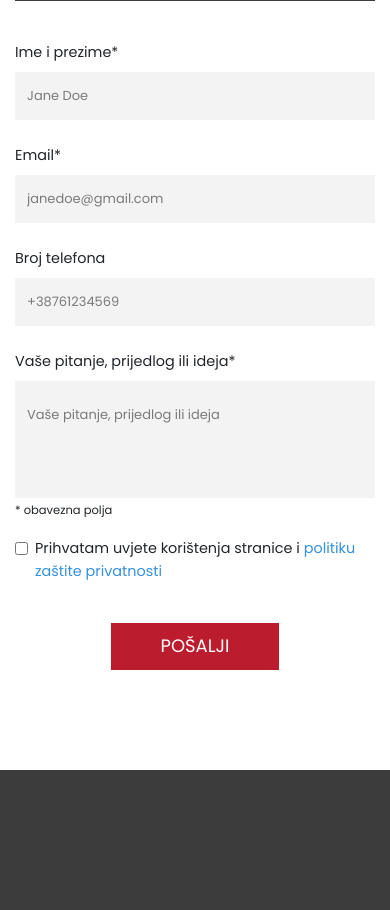
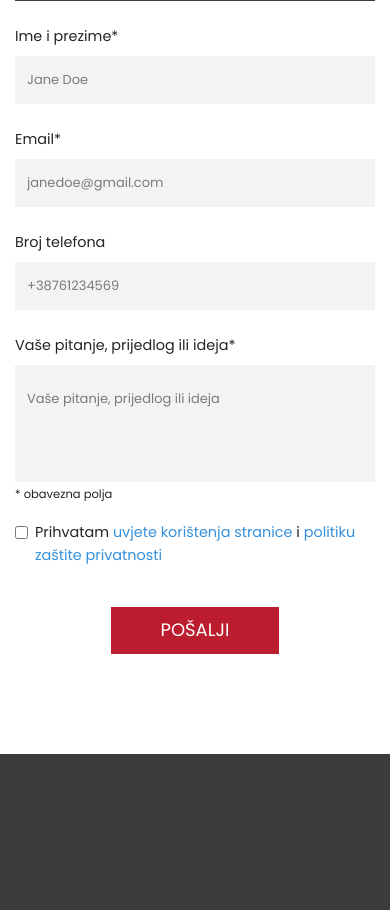
Before and after one commit to fs98/franjina-ekonomija, a Laravel app: page /kontakt in a window 390 px wide. Shown: the part 1251-2161 px from the top of the page. Run offline with Laravel 8, Linux system fonts and the light colour scheme; some libraries are stand-ins or nearby versions.

Commit message:
Contact page form done

```diff
--- a/app/Http/Controllers/EmailController.php
+++ b/app/Http/Controllers/MailController.php
@@ -11,7 +11,7 @@ use PHPMailer\PHPMailer\Exception;
 use \DateTime;
 use Helper;
 
-class EmailController extends Controller
+class MailController extends Controller
 {
     public static function sendVerificationEmail($userSingle = NULL) {
     	$user = auth()->user();
--- a/public/back/post-request.js
+++ b/public/back/post-request.js
@@ -54,8 +54,8 @@ $("#submit-button").on("click", function(event) {
                 allowEscapeKey : false,
                 allowOutsideClick: false,
                 icon: 'error',
-                text: 'An error has occurred. Please try again or contact support.',
-                title: 'An error has occurred!',
+                text: 'Došlo je do greške. Molimo pokušajte ponovo!',
+                title: 'Greška!',
               });
               Swal.hideLoading();
 
--- a/public/css/style.css
+++ b/public/css/style.css
@@ -106,10 +106,13 @@ header input:focus{
 	/* Medium devices (tablets, less than 992px) */
 	@media (max-width: 991.98px) {
 		nav .navbar-brand {
-			height: 120px;
-			width: 120px;
-			border: 4px solid white;
-			margin-bottom: -40px;
+			padding: 3px;
+			margin-bottom: -50px;
+		}
+		nav .navbar-brand img{
+			height: 130px;
+			width: 130px;
+			padding: 0px 5px;
 		}
 		.mobile-margin {
 		margin-top: 96px;
--- a/resources/views/admin/projects/create.blade.php
+++ b/resources/views/admin/projects/create.blade.php
@@ -40,7 +40,7 @@
 
 
       <div class="row">
-        <div class="col-xl-12 col-lg-12 col-md-12 col- -12 col-12">
+        <div class="col-xl-12 col-lg-12 col-md-12 col-sm-12 col-12">
           <form action="{{ Route('admin.projects.store') }}" method="POST" id="create-form" enctype="multipart/u-data" autocomplete="off">
             <div class="card">
               <h5 class="card-header">Novi projekt - kreiranje</h5>
--- a/resources/views/pages/contact.blade.php
+++ b/resources/views/pages/contact.blade.php
@@ -3,6 +3,14 @@
 @section ('title')
 	Kontakt
 @endsection ('title')
+
+@section('links')
+<meta name="csrf-token" content="{{ csrf_token() }}" />
+
+<script src="https://cdn.jsdelivr.net/npm/sweetalert2@9"></script>
+
+
+@endsection
 
 @section('content')
 
@@ -70,39 +78,37 @@
 
 		<div class="col-12 col-xl-6 bg-white px-0 pl-xl-5 pr-xl-0">
 
-<!-- 			<h4 class="my-4 pt-5 pt-xl-0 text-center">Imate neko pitanje,
-			<br>slobodno nas kontaktirajte! </h4> -->
-
-			<form class="mt-4 pt-3">
+			<form class="mt-2 pt-3" action="{{ Route('contact_store') }}" method="POST" id="create-form" enctype="multipart/u-data" autocomplete="off">
+				@csrf
 			  <div class="form-group">
 			    <label>Ime i prezime*</label>
-			    <input type="text" class="form-control rounded-0 border-0 py-4" placeholder="Jane Doe">
+			    <input type="text" name="full_name" id="full_name" class="form-control rounded-0 border-0 py-4" placeholder="Jane Doe">
 			  </div>
 			  <div class="form-group mt-4">
 			    <label>Email*</label>
-			    <input type="email" class="form-control rounded-0 border-0 py-4" placeholder="janedoe@gmail.com">
+			    <input type="email" name="email" id="email" class="form-control rounded-0 border-0 py-4" placeholder="janedoe@gmail.com">
 			  </div>
 			  <div class="form-group mt-4">
 			    <label>Broj telefona</label>
-			    <input type="email" class="form-control rounded-0 border-0 py-4" placeholder="+38761234569">
+			    <input type="text" id="phone_number" name="phone_number" class="form-control rounded-0 border-0 py-4" placeholder="+38761234569">
 			  </div>
 			  <div class="form-group mt-4">
-			    <label for="exampleFormControlTextarea1">Vaše pitanje, prijedlog ili ideja*</label>
-			    <textarea class="form-control border-0 py-4 rounded-0" id="exampleFormControlTextarea1" rows="3" placeholder="Vaše pitanje, prijedlog ili ideja"></textarea>
+			    <label for="question">Vaše pitanje, prijedlog ili ideja*</label>
+			    <textarea class="form-control border-0 py-4 rounded-0" rows="3" id="question" name="question" placeholder="Vaše pitanje, prijedlog ili ideja"></textarea>
 					<small>* obavezna polja</small>
 			  </div>
 				<div class="form-group">
 					<div class="form-group">
 						<div class="form-check">
-							<input class="form-check-input" type="checkbox" value="" id="invalidCheck" required>
-							<label class="form-check-label" for="invalidCheck">
-								Prihvatam uvjete korištenja stranice i <a href="">politiku zaštite privatnosti</a>
+							<input class="form-check-input" type="checkbox" required>
+							<label class="form-check-label">
+								Prihvatam <a href="">uvjete korištenja stranice</a> i <a href="">politiku zaštite privatnosti</a>
 							</label>
 						</div>
 					</div>
 				</div>
 			  <div class="text-center">
-			  	<button type="submit" class="btn rounded-0 text-white px-5 py-2 text-uppercase mt-4">Pošalji</button>
+			  	<button type="button" id="submit-button" form="create-form" class="btn rounded-0 text-white px-5 py-2 text-uppercase mt-4">Pošalji</button>
 			  </div>
 			</form>
 
@@ -119,3 +125,10 @@
 </section>
 
 @endsection
+
+@section('scripts')
+
+{{-- Post request --}}
+<script src="{{ asset('back/post-request.js')}}"></script>
+
+@endsection
--- a/routes/web.php
+++ b/routes/web.php
@@ -17,6 +17,7 @@ use Illuminate\Support\Facades\Route;
 
 Route::get('/', 'NavigationControllers@index')->name('index');
 Route::get('/kontakt', 'NavigationControllers@contact')->name('contact');
+Route::post('/kontakt', 'QuestionsController@store')->name('contact_store');
 Route::get('/partneri', 'NavigationControllers@partners')->name('partners');
 Route::get('/onama', 'NavigationControllers@about')->name('about');
 Route::get('/aktivnosti', 'NavigationControllers@activities')->name('activities');
@@ -32,18 +33,6 @@ Route::get('/test', function() {
 
 
 Auth::routes(['register' => false]);
-
-// Route::get('/home', [App\Http\Controllers\HomeController::class, 'index'])->name('home');
-
-
-// Admin Panel Routes
-
-// Route::group(['middleware' => 'auth'], function() {
-
-// 	Route::get('/admin' , function() {
-// 		return view('admin.blank-page');
-// 	});
-// });
 
 Route::middleware(['auth'])->prefix('admin')->name('admin.')->group(function() {
 	Route::get('/', function() {
```
Also changed, not shown: app/Http/Controllers/QuestionsController.php (+28 -2 lines).
